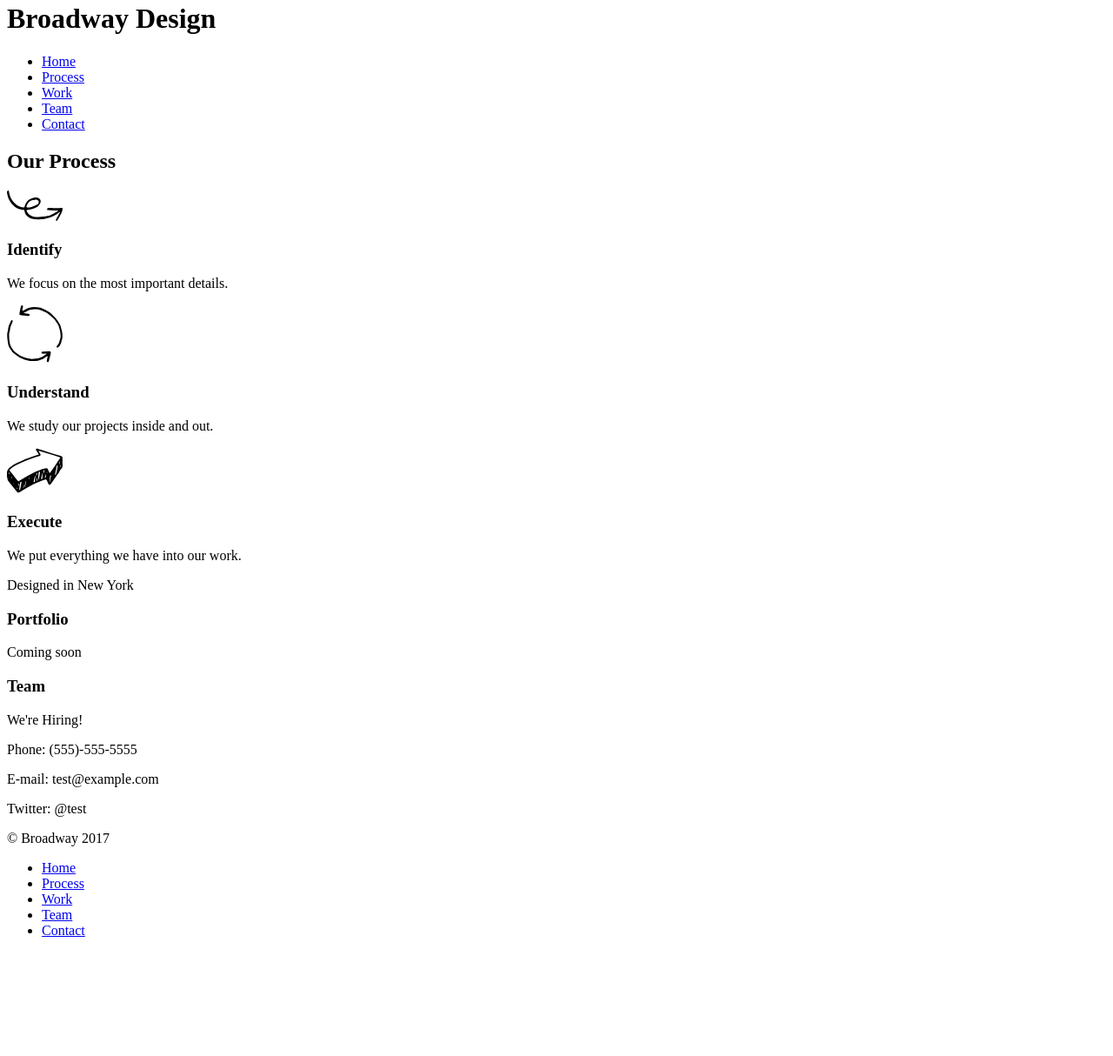
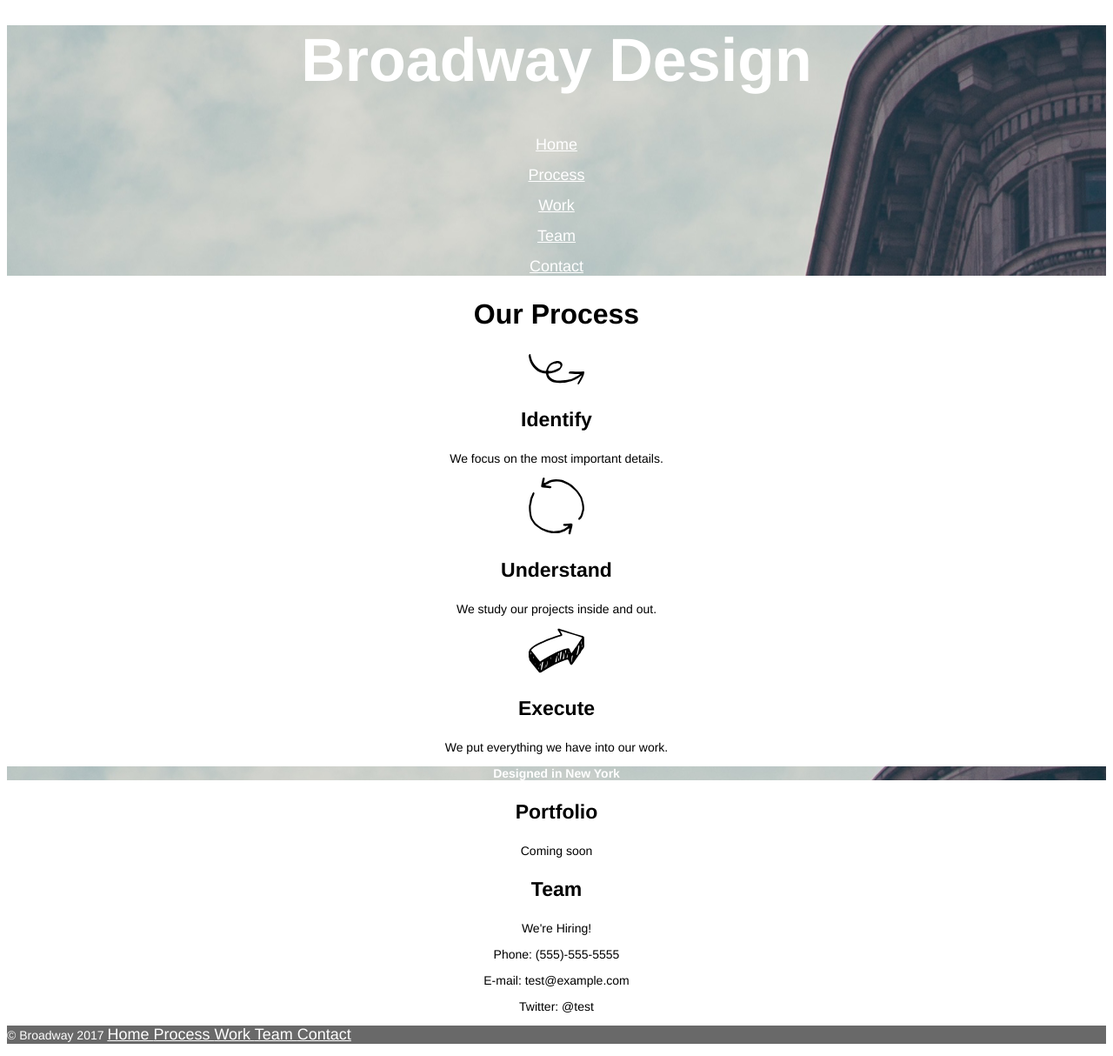
Before and after one commit to 5u8v3r7/Broadway, a plain HTML site: page index.html in a window 1280 px wide. Shown: the part 18-1232 px from the top of the page at 87% size. Before the commit the page ends 1113 px from the top, so only its background shows below. Drawn offline with Linux system fonts and the light colour scheme.

Commit message:
Finish styling

```diff
--- a/index.html
+++ b/index.html
@@ -7,21 +7,20 @@
   </head>
   <body>
     <!-- Main Title -->
-    <h1 id = "home">Broadway Design</h1>
+    <div class="top">
+      <h1 id = "home">Broadway Design</h1>
 
-<!-- Navigation -->
-    <nav>
-      <ul>
-        <li><a href="#home">Home</a></li>
-        <li><a href="#process">Process</a></li>
-        <li><a href="#work">Work</a></li>
-        <li><a href="#team">Team</a></li>
-        <li><a href="#contact">Contact</a></li>
-      </ul>
-    </nav>
+  <!-- Navigation -->
+      <p><a href="#home">Home</a></p>
+      <p><a href="#process">Process</a></p>
+      <p><a href="#work">Work</a></p>
+      <p><a href="#team">Team</a></p>
+      <p><a href="#contact">Contact</a></p>
+    </div>
+
 
 <!-- Description -->
-      <h2 id ="process">Our Process</h2>
+    <h2 id ="process">Our Process</h2>
 
 <!-- Identify -->
     <div>
@@ -70,14 +69,7 @@
 
 <!-- Footer Section -->
     <footer>
-      <p>&copy Broadway 2017</p>
-      <ul>
-        <li><a href="#home">Home</a></li>
-        <li><a href="#process">Process</a></li>
-        <li><a href="#work">Work</a></li>
-        <li><a href="#team">Team</a></li>
-        <li><a href="#contact">Contact</a></li>
-      </ul>
+      <p>&copy Broadway 2017 <a href="#home">Home </a><a href="#process">Process </a><a href="#work">Work </a><a href="#team">Team </a><a href="#contact">Contact </a></p>
     </footer>
 
   </body>
--- a/resources/css/style.css
+++ b/resources/css/style.css
@@ -0,0 +1,33 @@
+body{
+  font-family: helvetica;
+  text-align: center;
+}
+h1, h2, h3, .design{
+  font-weight: bold
+}
+h2{
+  font-size: 32px;
+}
+h3, .design{
+  font-size: 23px;
+}
+a{
+  font-size: 18px;
+  color:white;
+}
+p{
+  font-size: 14px;
+}
+h1{
+  font-size: 70px;
+}
+.top, .design{
+  background-image: url("../images/the-flatiron-building.png");
+  color: white;
+}
+footer{
+  text-align: left;
+  font-size: 11px;
+  background-color: dimgray;
+  color: white;
+}
```
